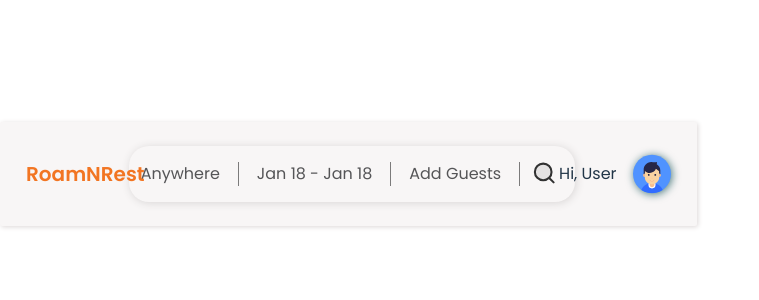
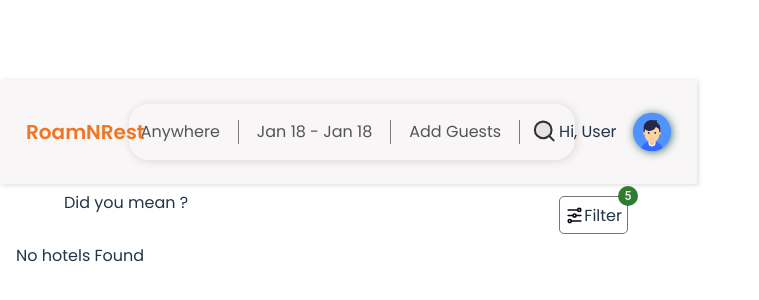
Before and after one commit to Ank-pro/RoamNRest, a React (Vite) app in the folder frontend/: page /hotels/1 in a window 1280 px wide. Shown: the part 226-526 px from the top of the page, without its empty margins (0-759 px from the left). Built offline with nearby package versions, Linux system fonts and the light colour scheme.

Commit message:
place-suggest

```diff
--- a/frontend/src/components/Categories/cat.css
+++ b/frontend/src/components/Categories/cat.css
@@ -15,20 +15,34 @@
 
 .slider{
     border: none;
-    color: rgb(18, 18, 18,0.75);
-    background-color: rgb(244, 239, 239);
+    color: rgb(66, 64, 64);
     padding: 8px;
     border-radius: 20px;
     cursor: pointer;
-
+    opacity: 0.5;
+    transition: all 0.2s ease;
 }
 
 .slider.slider-active{
-  border: 1px solid black;
+  text-decoration: underline;
+  text-underline-offset: 7px;
+  color: rgb(41, 41, 41);
+  cursor: auto;
+  opacity: 1;
+  text-decoration-thickness: 1.2px;
+  text-decoration-color: rgb(41, 41, 41,0.75);
 }
 
-.slider:hover{
-    background-color: rgb(228, 232, 232);
+.slider:not(.slider-active):hover{
+    opacity: 1;
+    text-decoration: underline;
+    text-decoration-color: rgb(41, 41, 41,0.25);
+    text-underline-offset: 7px;
+    text-decoration-thickness: 1.2px;
+    color: rgb(41, 41, 41);
+}
+.slider:active{
+  transform: scale(0.95);
 }
 .category-container{
   display: flex;
--- a/frontend/src/components/SearchComponent/SearchComponent.jsx
+++ b/frontend/src/components/SearchComponent/SearchComponent.jsx
@@ -74,7 +74,7 @@ export const SearchComponent = () => {
       }
       console.log(destination)
       dispatch(showDestinationModal(false));
-      dispatch(showGuestModal(false))
+      dispatch(showGuestModal(false));
       if(destination){
       navigate(`/hotels/${destination}`);
       }
--- a/frontend/src/components/pages/searchedHotelPage/SearchedPage.jsx
+++ b/frontend/src/components/pages/searchedHotelPage/SearchedPage.jsx
@@ -1,42 +1,127 @@
-import { useEffect, useState } from "react";
+import { memo, useEffect, useState } from "react";
 import "./searched.css";
 import NavBar from "../../Navbar/NavBar";
 import { useSelector } from "react-redux";
 import { useParams } from "react-router-dom";
 import { HotelCard } from "../../HotelCard/HotelCard";
+import { Badge } from "@mui/material";
+import filterImg from "../../../assets/filter.svg";
 
 export const SearchedPage = () => {
   const { address } = useParams();
   const [locationData, setLocationData] = useState([]);
+  const [suggestedPlaces, setSuggestedPlaces] = useState([]);
 
   const { allHotels } = useSelector((state) => state.home);
 
+  function best(s1, s2) {
+    let n = s1.length;
+    let m = s2.length;
+    const memo = new Array(n).fill().map(() => new Array(m).fill(-1));
+    function solve(i, j, s1, s2) {
+      if (i === n) {
+        return m - j;
+      }
+      if (j === m) {
+        return n - i;
+      }
 
+      if (memo[i][j] !== -1) {
+        return memo[i][j];
+      }
+
+      if (s1[i] === s2[j]) {
+        return (memo[i][j] = solve(i + 1, j + 1, s1, s2));
+      }
+
+      let rep = 1 + solve(i + 1, j + 1, s1, s2);
+      let rem = 1 + solve(i + 1, j, s1, s2);
+
+      return (memo[i][j] = Math.min(rep, rem));
+    }
+
+    return solve(0, 0, s1, s2);
+  }
 
   useEffect(() => {
     if (allHotels.length > 0) {
       localStorage.setItem("allHotels", JSON.stringify(allHotels));
     }
-    const getHotels = JSON.parse(localStorage.getItem('allHotels') || "[]");
+    const getHotels = JSON.parse(localStorage.getItem("allHotels") || "[]");
+    const hotelsWithAddress = [
+      ...new Set(getHotels.map((hotel) => hotel.address)),
+    ];
+    // console.log(getHotels);
+    console.log("Hotel Address : ", hotelsWithAddress);
+    const hotelsAddressRaw = hotelsWithAddress.map((hotel) =>
+      hotel.split(" ").join("").toLowerCase()
+    );
+    // console.log('best match : ', bestMatchResult)
+    const operations = hotelsAddressRaw.map((hotel) =>
+      best(address.toLowerCase(), hotel)
+    );
+    console.log("operations : ", operations);
+
+    const minOpr = Math.min(...operations);
+    const closestIdxs = operations
+      .map((opr, idx) => (opr === minOpr ? idx : -1))
+      .filter((idx) => idx !== -1);
+    console.log("close Idxs : ", closestIdxs);
+    setSuggestedPlaces(closestIdxs.map((idx) => hotelsWithAddress[idx]));
+
     const hotels = getHotels.filter(
-      (hotel) => hotel.address.toLowerCase() === address.toLowerCase()
+      (hotel) =>
+        hotel.address.toLowerCase().startsWith(address[0].toLowerCase()) ||
+        hotel.address.toLowerCase() === address.toLowerCase()
     );
-
+    // console.log(suggestedPlaces.map((idx) => allHotels[idx]));
     setLocationData(hotels);
-  }, []);
-
-  if(locationData.length === 0){
-    console.log('No Hotels found')
-  }
-
+  }, [address]);
 
   return (
     <div className="searched-container">
       <NavBar />
-      <div className="location-hotels">
-        {locationData.map((hotel) => (
-          <HotelCard hotel={hotel} />
-        ))}
+
+      <div className="suggest-container">
+        <div className="suggestion">
+          <span>
+            Did you mean{" "}
+            {suggestedPlaces.map((place) => (
+              <span id="suggested-place">{place}</span>
+            ))}
+            ?
+          </span>
+        </div>
+
+        <div className="filter-button">
+          <Badge
+            badgeContent={5}
+            color="success"
+          >
+            <div className="search-filter">
+              <img
+                src={filterImg}
+                alt="filter"
+                className="searchedFilter-img"
+                height="19"
+                width="19"
+              />
+              <span>Filter</span>
+            </div>
+          </Badge>
+        </div>
+      </div>
+
+      <div className="content-container">
+        {locationData.length > 0 ? (
+          <div className="location-hotels">
+            {locationData.map((hotel) => (
+              <HotelCard hotel={hotel} />
+            ))}
+          </div>
+        ) : (
+          <div className="no-hotel">No hotels Found</div>
+        )}
       </div>
     </div>
   );
--- a/frontend/src/components/pages/searchedHotelPage/searched.css
+++ b/frontend/src/components/pages/searchedHotelPage/searched.css
@@ -1,4 +1,52 @@
+
+
+.suggest-container{
+    display: flex;
+    /* border: 1px solid black; */
+    justify-content: space-between;
+    padding: 7px 4rem 0 4rem;
+
+}
+
+#suggested-place{
+    text-decoration: underline;
+    text-underline-offset: 3px;
+    text-decoration-color: rgb(134, 135, 136);
+    cursor: pointer;
+    color: rgb(68, 67, 67);
+}
+
+#suggested-place:hover{
+    color: rgb(88, 88, 234);
+    text-decoration-color: rgb(81, 152, 223)
+}
+
+
 .location-hotels{
     display: flex;
     flex-wrap: wrap;
+    gap: 1.5rem;
+    padding-left: 10px;
 }
+.searchedFilter-img{
+    /* border: 1px solid black; */
+    transform: translateY(4px);
+}
+.filter-button{
+    margin-bottom: 5px;
+    padding: 5px;
+}
+.search-filter{
+    border: 1px solid rgb(118, 118, 118);
+    border-radius: 5px;
+    cursor: pointer;
+    padding: 5px;
+}
+.suggestion{
+    display: flex;
+    justify-content: start;
+
+}
+.content-container{
+    padding: 0 1rem ;
+}
```
